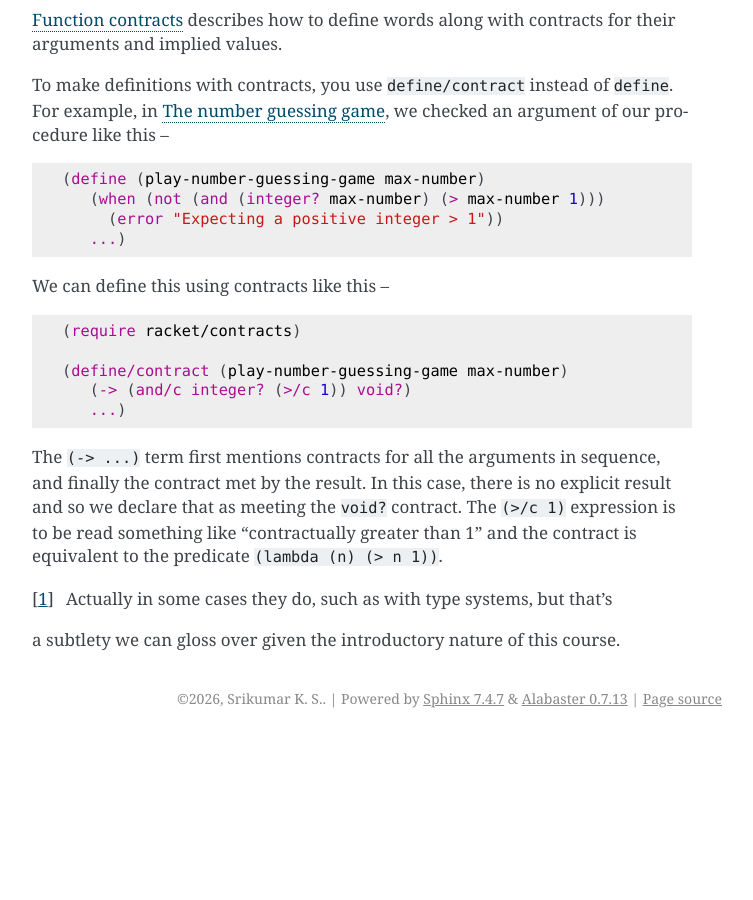
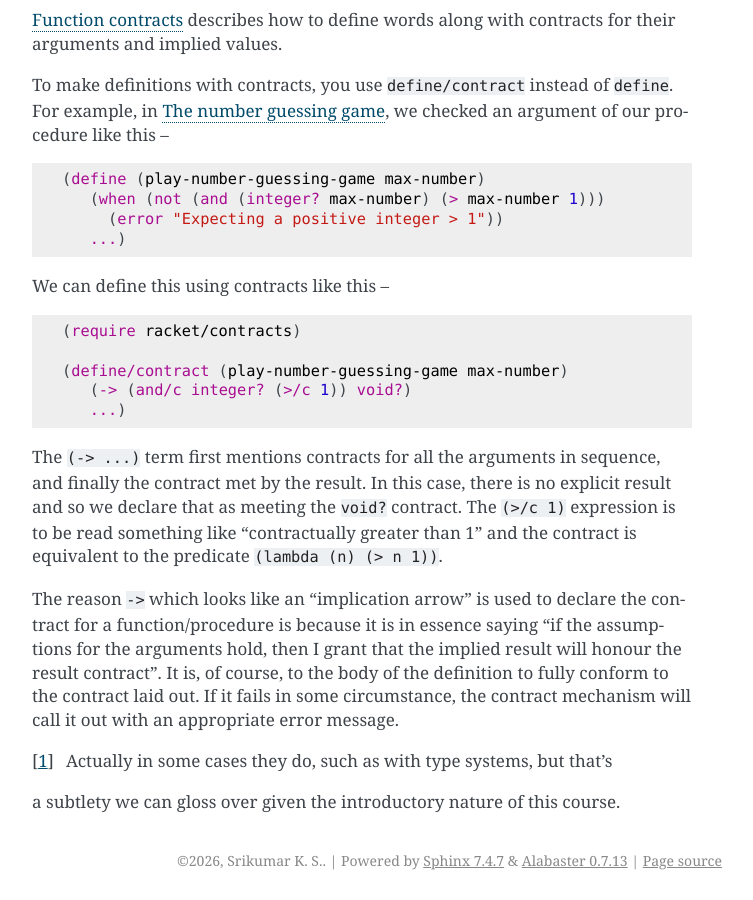
Before and after one commit to kreauniv/complit, a Sphinx documentation site: the page built from source/assumptions.rst, in a window 1280 px wide and 900 px high, scrolled down 6019 px. Shown: the whole window, without its empty margins (388-1141 px from the left). Built offline with Sphinx 7.4.7, drawn with Linux system fonts in a browser that asks for light colours; before the commit the page ends 6757 px from its top, so only the background shows below that.

Commit message:
Tweaked assumptions

```diff
--- a/source/assumptions.rst
+++ b/source/assumptions.rst
@@ -239,6 +239,14 @@ The ``(>/c 1)`` expression is to be read something like "contractually
 greater than 1" and the contract is equivalent to the predicate
 ``(lambda (n) (> n 1))``.
 
+The reason ``->`` which looks like an "implication arrow" is used to declare
+the contract for a function/procedure is because it is in essence saying "if
+the assumptions for the arguments hold, then I grant that the implied result
+will honour the result contract". It is, of course, to the body of the
+definition to fully conform to the contract laid out. If it fails in some
+circumstance, the contract mechanism will call it out with an appropriate error
+message.
+
 
 .. _Function contracts: https://docs.racket-lang.org/reference/function-contracts.html
 .. _Racket contract: https://docs.racket-lang.org/reference/contracts.html
```
